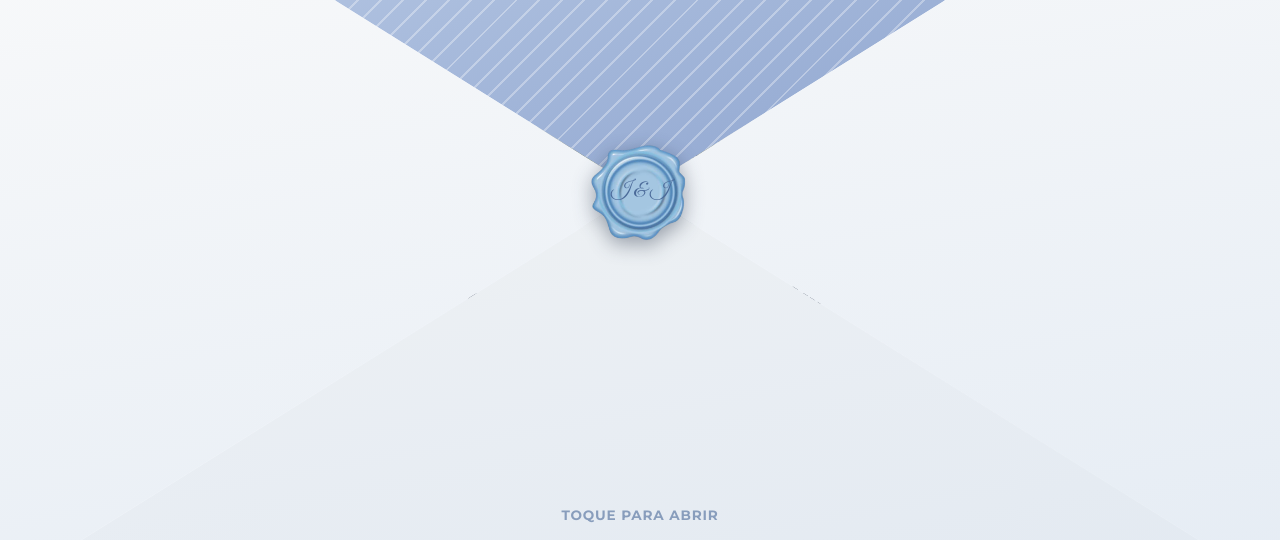
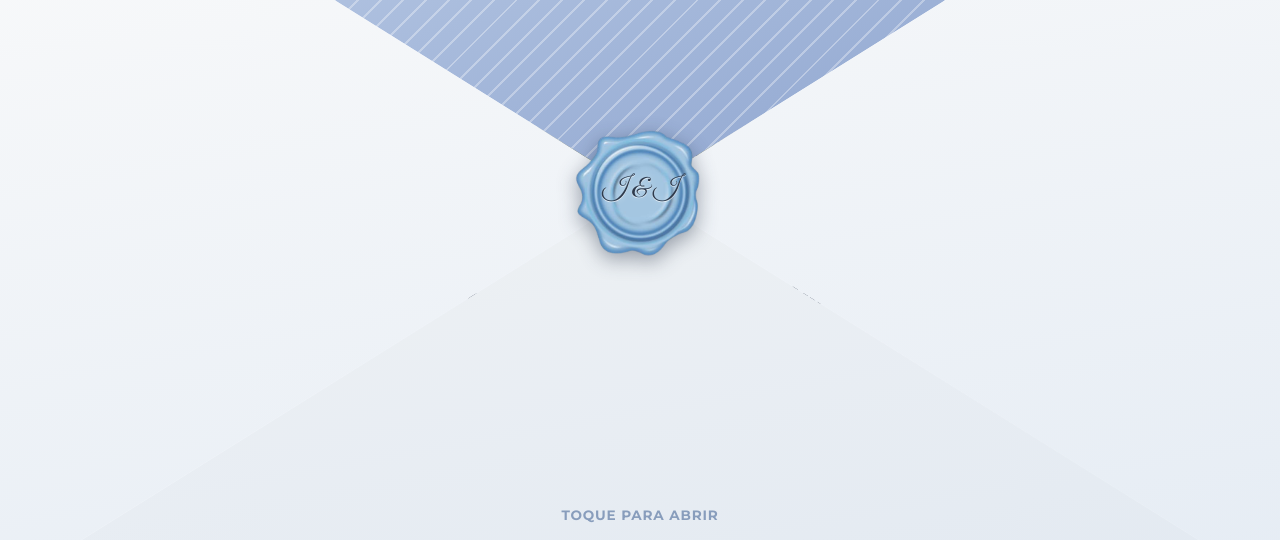
Before and after one commit to Castro1000/convite, a website: page index.html in a window 1280 px wide. Shown: the part 209-749 px from the top of the page. Drawn offline with Linux system fonts and the light colour scheme.

Commit message:
Aumenta o selo e destaca mais o texto das iniciais
Corrige também um font-size: 0 que tinha ficado no texto do selo
(deixava ele invisível).

```diff
--- a/css/style.css
+++ b/css/style.css
@@ -252,7 +252,7 @@ section.alt { background: var(--cream-alt); }
 .envelope-seal-cera {
   position: absolute;
   top: 50%; left: 50%;
-  width: 128px; height: 128px;
+  width: 168px; height: 168px;
   transform: translate(-50%, -50%);
   z-index: 4;
   display: flex;
@@ -276,9 +276,10 @@ section.alt { background: var(--cream-alt); }
   position: relative;
   z-index: 1;
   font-family: 'Great Vibes', cursive;
-  font-size: 1.3rem;
+  font-size: 1.7rem;
   line-height: 1;
-  color: var(--gold-dark);
+  color: var(--ink);
+  text-shadow: 0 1px 0 rgba(255,255,255,0.65), 0 0 6px rgba(255,255,255,0.5);
 }
 
 .envelope-hint {
--- a/sw.js
+++ b/sw.js
@@ -10,7 +10,7 @@
    assim o navegador sabe que precisa baixar a versão nova.
    ===================================================================== */
 
-const CACHE_VERSAO = "convite-v20";
+const CACHE_VERSAO = "convite-v21";
 
 const ARQUIVOS_PARA_GUARDAR = [
   "./",
```
